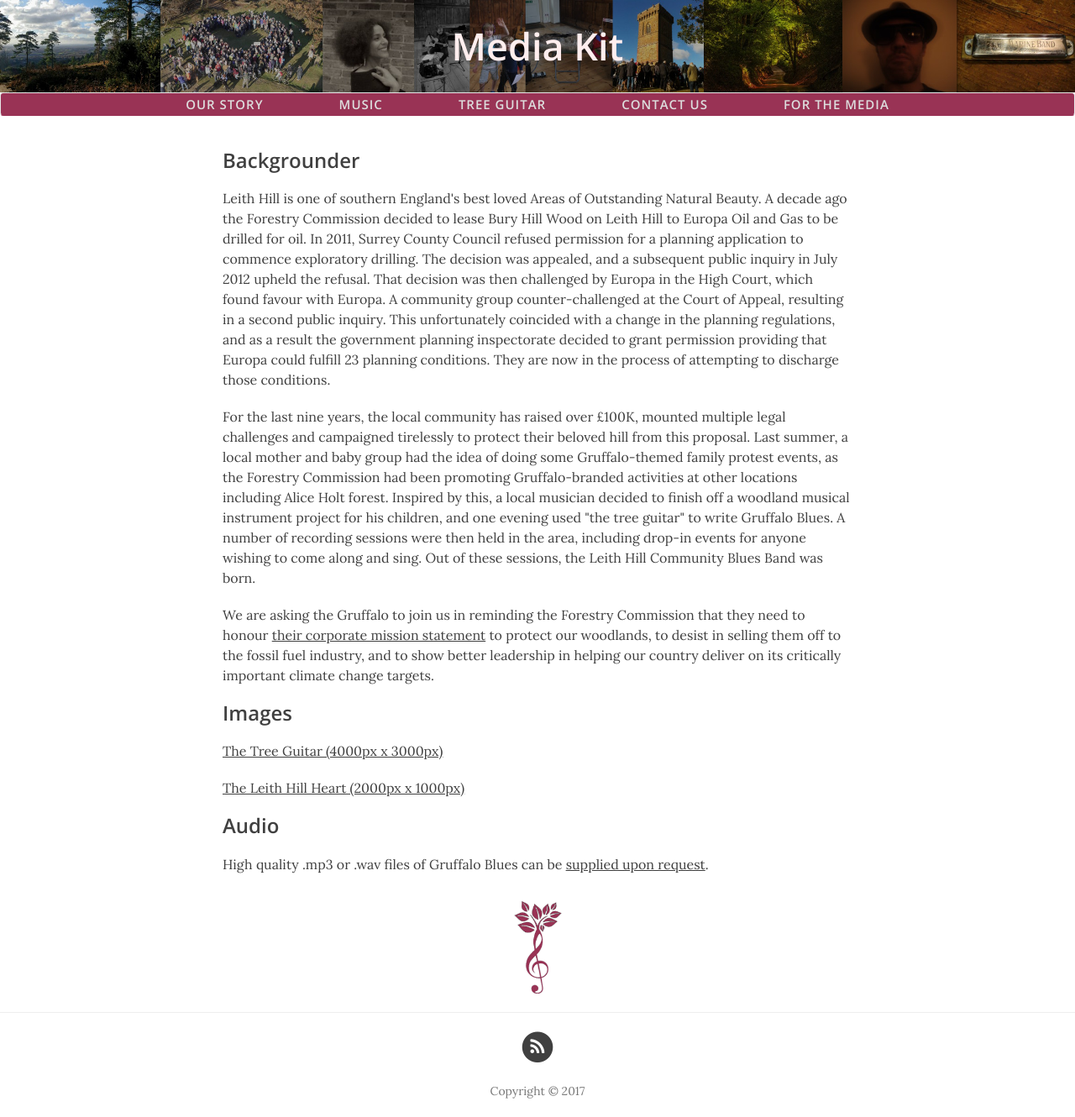
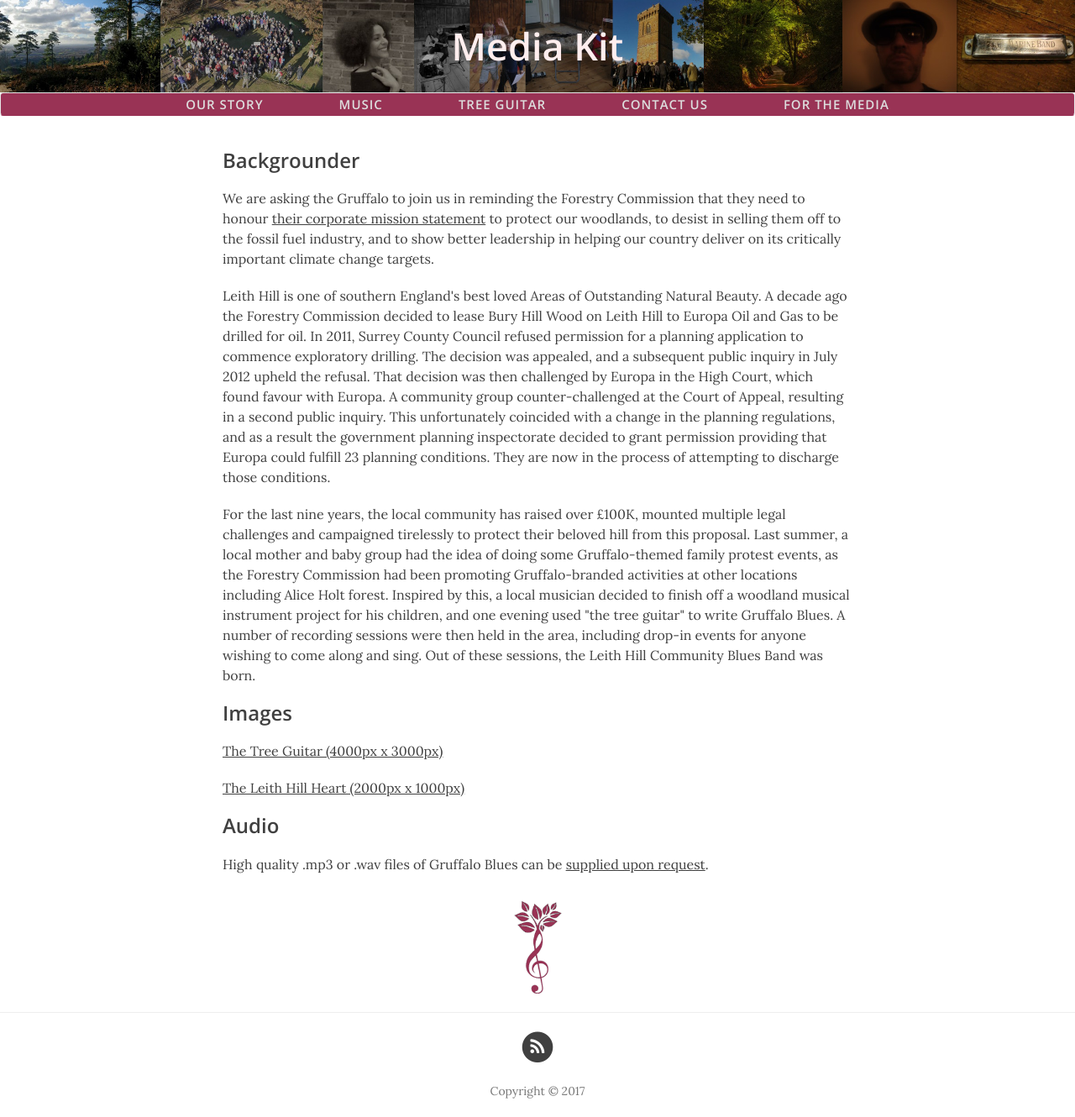
Before and after one commit to voiceforleithhill/leithhillblues.co.uk, a Jekyll site: the page built from media-kit.html, in a window 1280 px wide. Shown: the whole page at 84% size. Built offline with Jekyll 4.4.1, drawn with Linux system fonts in a browser that asks for light colours; nearby versions of some CDN libraries.

Commit message:
Content updates

```diff
--- a/media-kit.html
+++ b/media-kit.html
@@ -5,11 +5,11 @@
 
 <h3>Backgrounder</h3>
 
+<p>We are asking the Gruffalo to join us in reminding the Forestry Commission that they need to honour <a href="https://www.forestry.gov.uk/forestry/infd-6val65" target="_blank">their corporate mission statement</a> to protect our woodlands, to desist in selling them off to the fossil fuel industry, and to show better leadership in helping our country deliver on its critically important climate change targets.</p>
+
 <p>Leith Hill is one of southern England's best loved Areas of Outstanding Natural Beauty. A decade ago the Forestry Commission decided to lease Bury Hill Wood on Leith Hill to Europa Oil and Gas to be drilled for oil. In 2011, Surrey County Council refused permission for a planning application to commence exploratory drilling. The decision was appealed, and a subsequent public inquiry in July 2012 upheld the refusal. That decision was then challenged by Europa in the High Court, which found favour with Europa. A community group counter-challenged at the Court of Appeal, resulting in a second public inquiry. This unfortunately coincided with a change in the planning regulations, and as a result the government planning inspectorate decided to grant permission providing that Europa could fulfill 23 planning conditions. They are now in the process of attempting to discharge those conditions.</p>
 
 <p>For the last nine years, the local community has raised over £100K, mounted multiple legal challenges and campaigned tirelessly to protect their beloved hill from this proposal. Last summer, a local mother and baby group had the idea of doing some Gruffalo-themed family protest events, as the Forestry Commission had been promoting Gruffalo-branded activities at other locations including Alice Holt forest. Inspired by this, a local musician decided to finish off a woodland musical instrument project for his children, and one evening used "the tree guitar" to write Gruffalo Blues. A number of recording sessions were then held in the area, including drop-in events for anyone wishing to come along and sing. Out of these sessions, the Leith Hill Community Blues Band was born.</p>
-
-<p>We are asking the Gruffalo to join us in reminding the Forestry Commission that they need to honour <a href="https://www.forestry.gov.uk/forestry/infd-6val65" target="_blank">their corporate mission statement</a> to protect our woodlands, to desist in selling them off to the fossil fuel industry, and to show better leadership in helping our country deliver on its critically important climate change targets.
 
 <h3>Images</h3>
 
```
